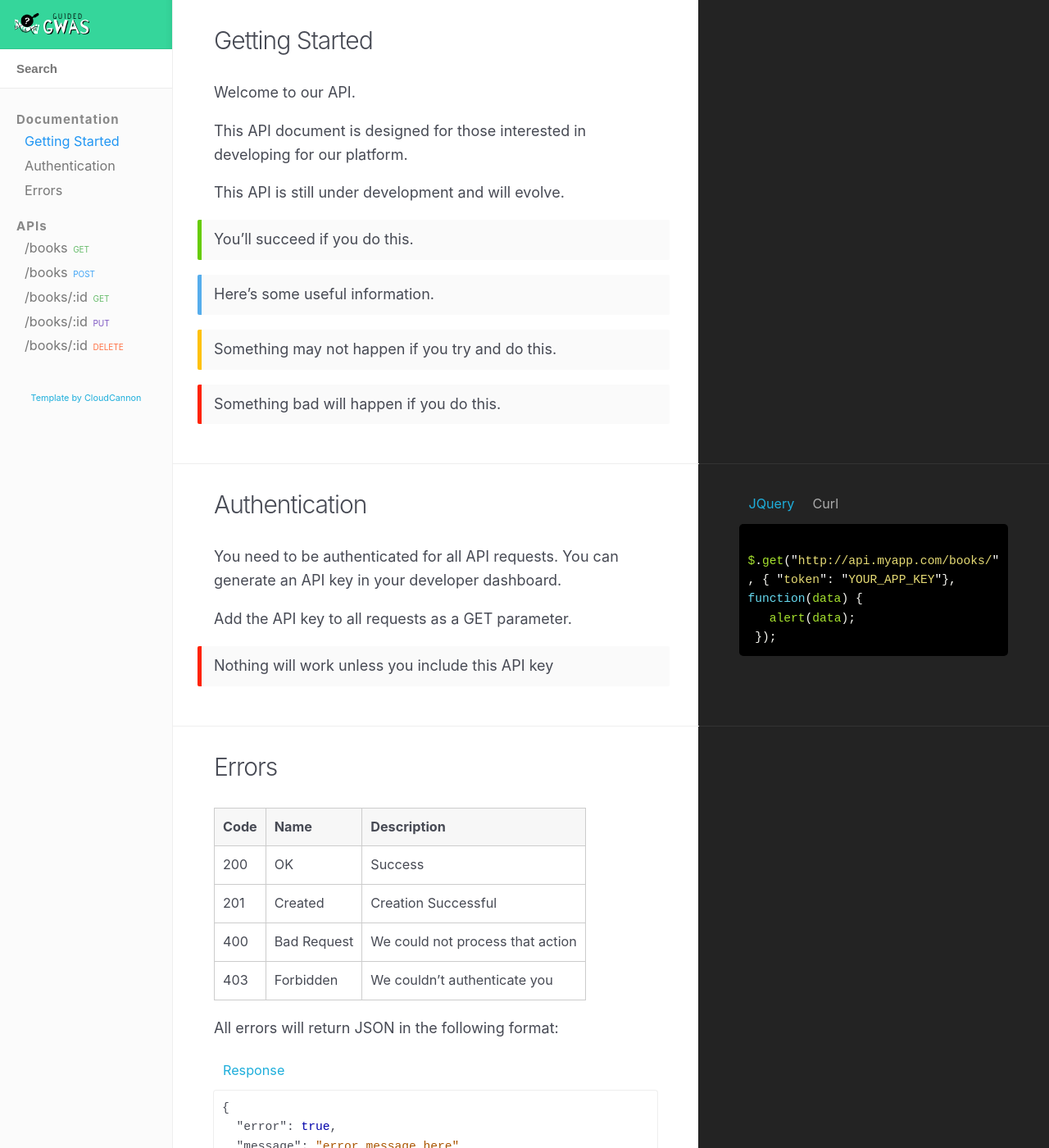
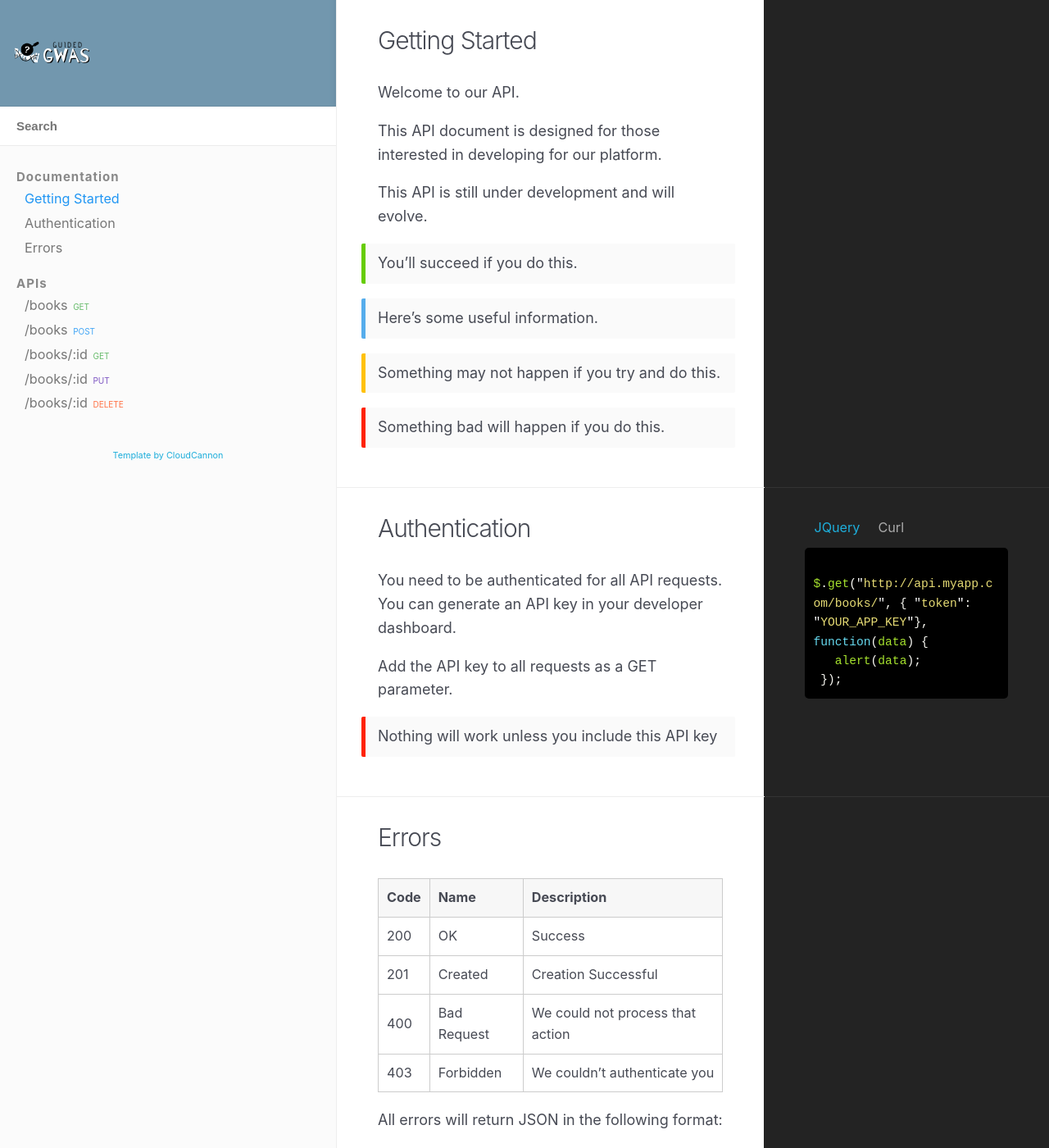
Before and after one commit to bucknor2/gg, a Jekyll site: the page built from index.html, in a window 1280 px wide and 1400 px high. Shown: the whole window at 82% size. Built offline with Jekyll 4.4.1, drawn with Linux system fonts in a browser that asks for light colours; nearby versions of some CDN libraries.

Commit message:
Updated 'css/style.scss' via CloudCannon

```diff
--- a/css/style.scss
+++ b/css/style.scss
@@ -3,11 +3,11 @@ layout: null
 sitemap: false
 ---
 
-$brand-colour: #35d69b;
+$brand-colour: #7297ae;
 
-$nav-header-height: 60px;
+$nav-header-height: 130px;
 $nav-background-color: #f5f5f5;
-$nav-width: 210px;
+$nav-width: 410px;
 
 $space: 20px;
 
```
